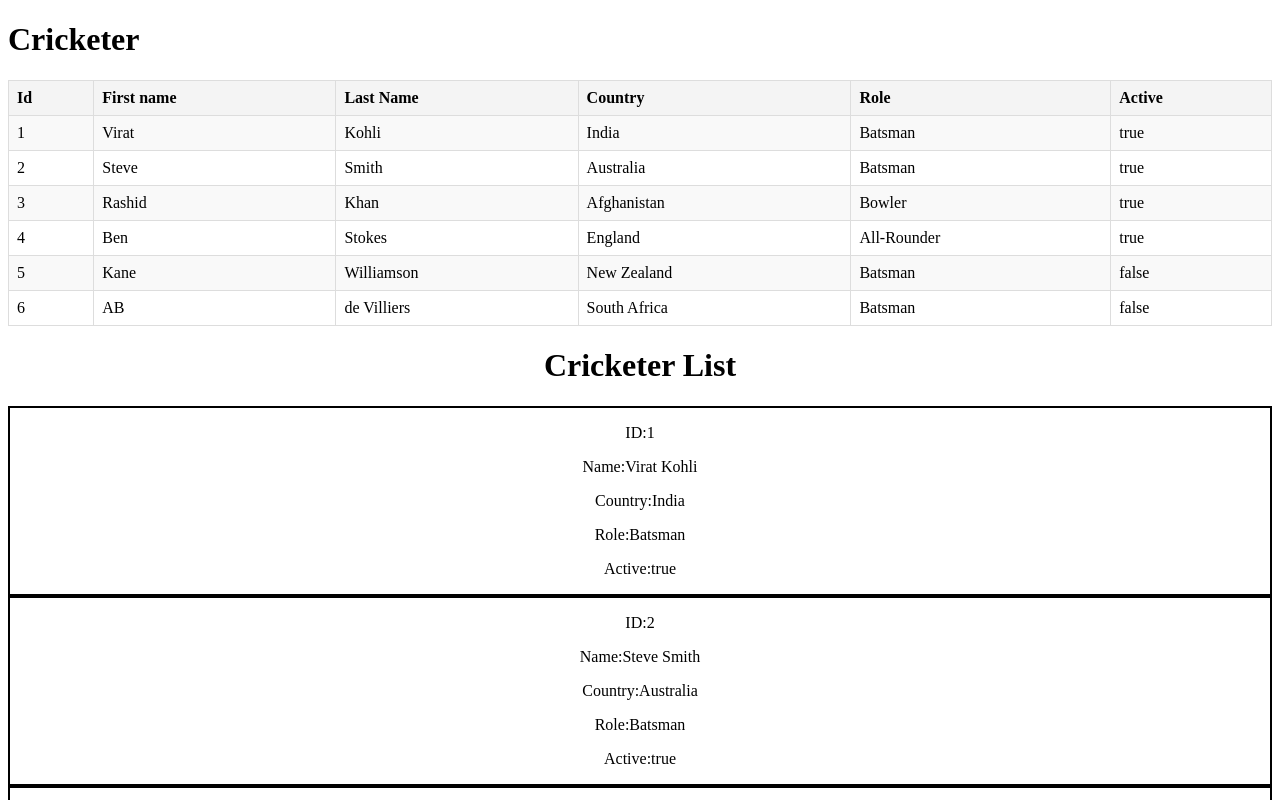
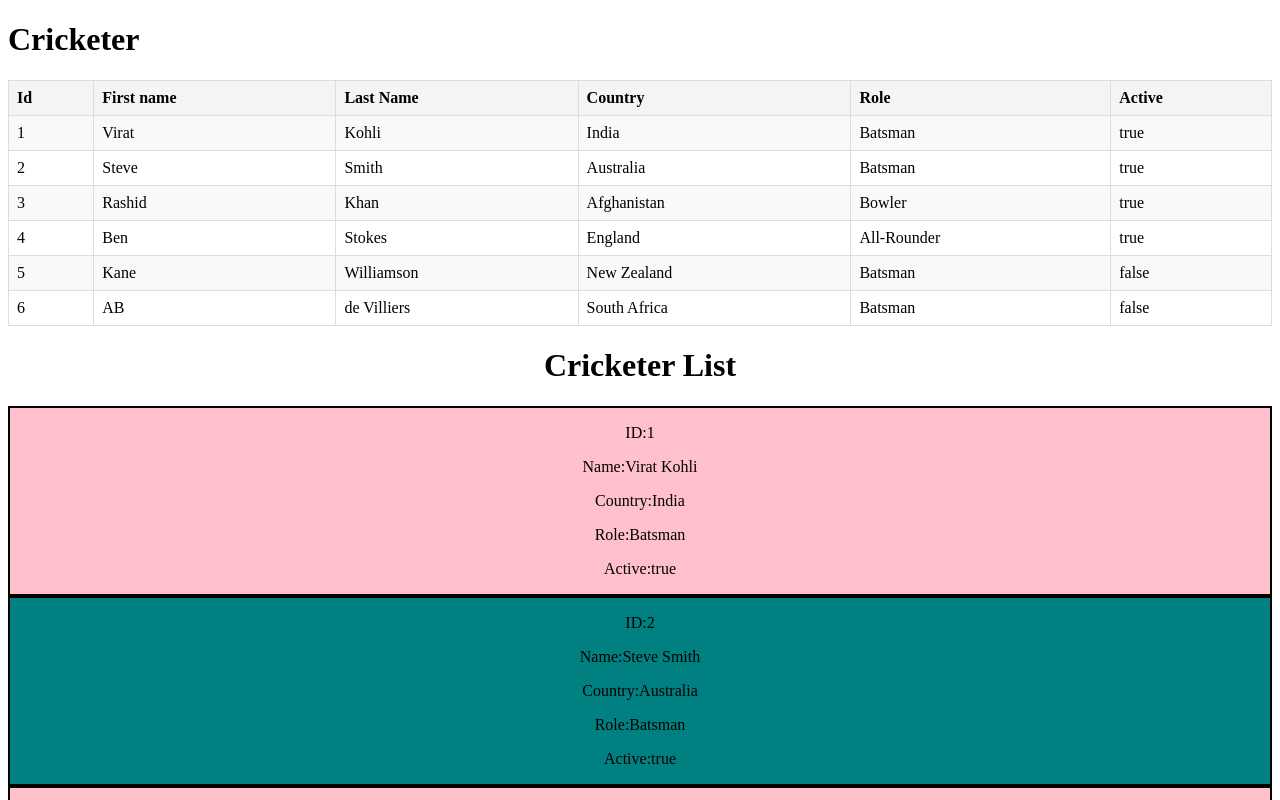
Before and after one commit to Sakshi2336/Sakshi_Patel_Learning_Angular, an Angular app: page / in a window 1280 px wide. Shown: the top 800 px of the page. Built offline with nearby package versions, Linux system fonts and the light colour scheme.

Commit message:
CSS styles are working

```diff
--- a/src/app/cricketer-list/cricketer-list.component.html
+++ b/src/app/cricketer-list/cricketer-list.component.html
@@ -26,10 +26,9 @@
 
 <h1>Cricketer List</h1>
 <!--cricketerData: This is the input property in CricketerListItemComponent where the data will be received.-->
-<div *ngFor="let crc of cricketersList; let indexNum = index" class="info">
+<div *ngFor="let crc of cricketersList; let indexNum = index" class="info" [style.background-color]="indexNum % 2 === 0 ? 'pink' : 'teal'">
   <app-cricketer-list-item
-    [cricketerData]="crc"
-    [ngStyle]="{'background-color': indexNum % 2 === 0 ? 'red' : 'black'}">
+    [cricketerData]="crc">
   </app-cricketer-list-item>
 </div>
 
```
